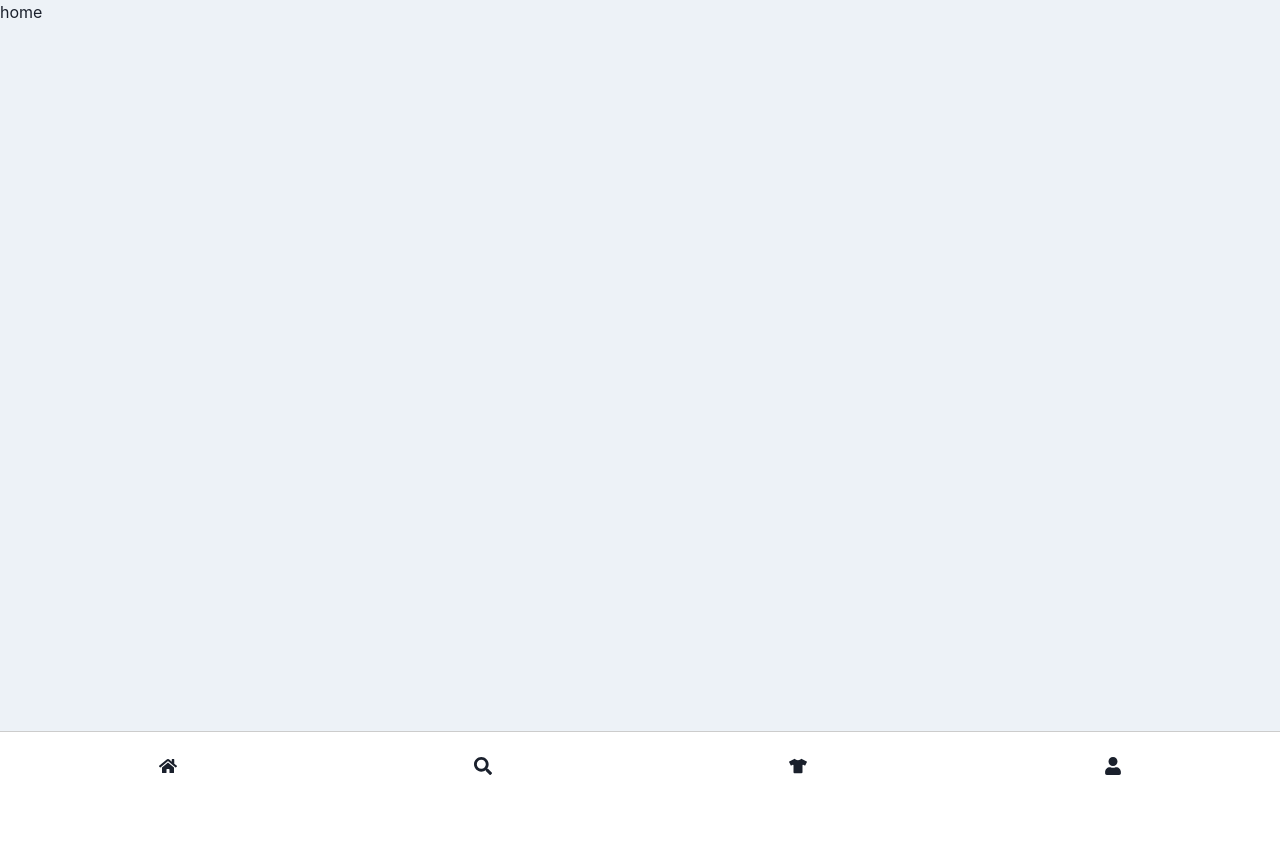
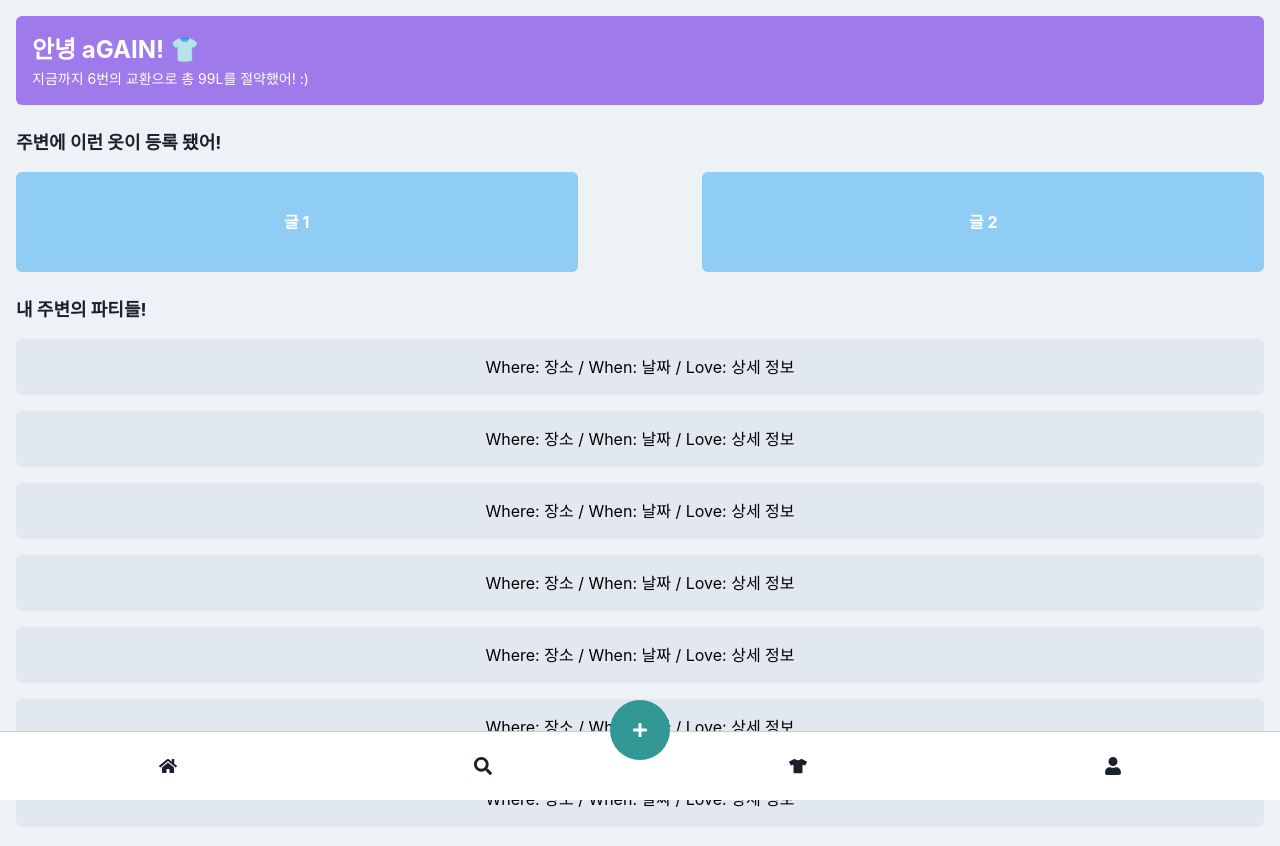
Before and after one commit to aGain4kaist/aGainApp, a React (Vite) app: page / in a window 1280 px wide. Shown: the top 846 px of the page. Before the commit the page ends 800 px from the top, so only its background shows below. Built offline with nearby package versions, Linux system fonts and the light colour scheme.

Commit message:
feat: 등록 버튼 추가

```diff
--- a/src/components/Layout/AppLayout.jsx
+++ b/src/components/Layout/AppLayout.jsx
@@ -1,6 +1,6 @@
 import React from 'react';
 import { Box, Flex, IconButton } from '@chakra-ui/react';
-import { FaHome, FaSearch, FaTshirt, FaUser } from 'react-icons/fa'; // 아이콘
+import { FaHome, FaSearch, FaTshirt, FaUser, FaPlus } from 'react-icons/fa'; // 아이콘
 import { BrowserRouter as Router, Route, Routes, Link } from 'react-router-dom';
 import Home from '@/pages/Home';
 import ClothingSearch from '@/pages/ClothingSearch';
@@ -66,6 +66,19 @@
             />
           </Link>
         </Flex>
+        <IconButton
+          aria-label="등록"
+          icon={<FaPlus />}
+          colorScheme="teal"
+          position="fixed"
+          bottom="40px"
+          left="50%"
+          transform="translateX(-50%)"
+          borderRadius="full"
+          width="60px"
+          height="60px"
+          zIndex="20"
+        />
       </Router>
     </>
   );
--- a/src/pages/Home.jsx
+++ b/src/pages/Home.jsx
@@ -4,9 +4,72 @@
 
 function Home() {
   return (
-    <>
-      <div>home</div>
-    </>
+    <Box className="home-page" bg="gray.100" minH="100vh" p={4}>
+      {/* 상단 헤더 */}
+      <Box bg="purple.400" borderRadius="md" p={4} color="white">
+        <Text fontSize="2xl" fontWeight="bold">
+          안녕 aGAIN! 👕
+        </Text>
+        <Text fontSize="sm">지금까지 6번의 교환으로 총 99L를 절약했어! :)</Text>
+      </Box>
+
+      {/* 옷 등록 영역 */}
+      <Box mt={6}>
+        <Text fontSize="lg" fontWeight="bold" mb={4}>
+          주변에 이런 옷이 등록 됐어!
+        </Text>
+        <Flex justifyContent="space-between">
+          <Box
+            className="clothing-card"
+            bg="blue.200"
+            w="45%"
+            h="100px"
+            borderRadius="md"
+          >
+            <Text>글 1</Text>
+          </Box>
+          <Box
+            className="clothing-card"
+            bg="blue.200"
+            w="45%"
+            h="100px"
+            borderRadius="md"
+          >
+            <Text>글 2</Text>
+          </Box>
+        </Flex>
+      </Box>
+
+      {/* 내 주변의 파티들 */}
+      <Box mt={6}>
+        <Text fontSize="lg" fontWeight="bold" mb={4}>
+          내 주변의 파티들!
+        </Text>
+        <Flex direction="column" gap={4}>
+          <Box className="party-card" bg="gray.200" p={4} borderRadius="md">
+            <Text>Where: 장소 / When: 날짜 / Love: 상세 정보</Text>
+          </Box>
+          <Box className="party-card" bg="gray.200" p={4} borderRadius="md">
+            <Text>Where: 장소 / When: 날짜 / Love: 상세 정보</Text>
+          </Box>
+          <Box className="party-card" bg="gray.200" p={4} borderRadius="md">
+            <Text>Where: 장소 / When: 날짜 / Love: 상세 정보</Text>
+          </Box>
+          <Box className="party-card" bg="gray.200" p={4} borderRadius="md">
+            <Text>Where: 장소 / When: 날짜 / Love: 상세 정보</Text>
+          </Box>
+          <Box className="party-card" bg="gray.200" p={4} borderRadius="md">
+            <Text>Where: 장소 / When: 날짜 / Love: 상세 정보</Text>
+          </Box>
+          <Box className="party-card" bg="gray.200" p={4} borderRadius="md">
+            <Text>Where: 장소 / When: 날짜 / Love: 상세 정보</Text>
+          </Box>
+          <Box className="party-card" bg="gray.200" p={4} borderRadius="md">
+            <Text>Where: 장소 / When: 날짜 / Love: 상세 정보</Text>
+          </Box>
+        </Flex>
+      </Box>
+    </Box>
   );
 }
 
--- a/src/styles/Home.scss
+++ b/src/styles/Home.scss
@@ -0,0 +1,27 @@
+/* src/pages/Home.scss */
+
+.home-page {
+  .clothing-card {
+    display: flex;
+    justify-content: center;
+    align-items: center;
+    text-align: center;
+    color: white;
+    font-weight: bold;
+  }
+
+  .party-card {
+    display: flex;
+    justify-content: center;
+    align-items: center;
+    text-align: center;
+    color: black;
+  }
+
+  .register-button {
+    width: 120px;
+    height: 50px;
+    font-size: 1.2rem;
+    font-weight: bold;
+  }
+}
```
